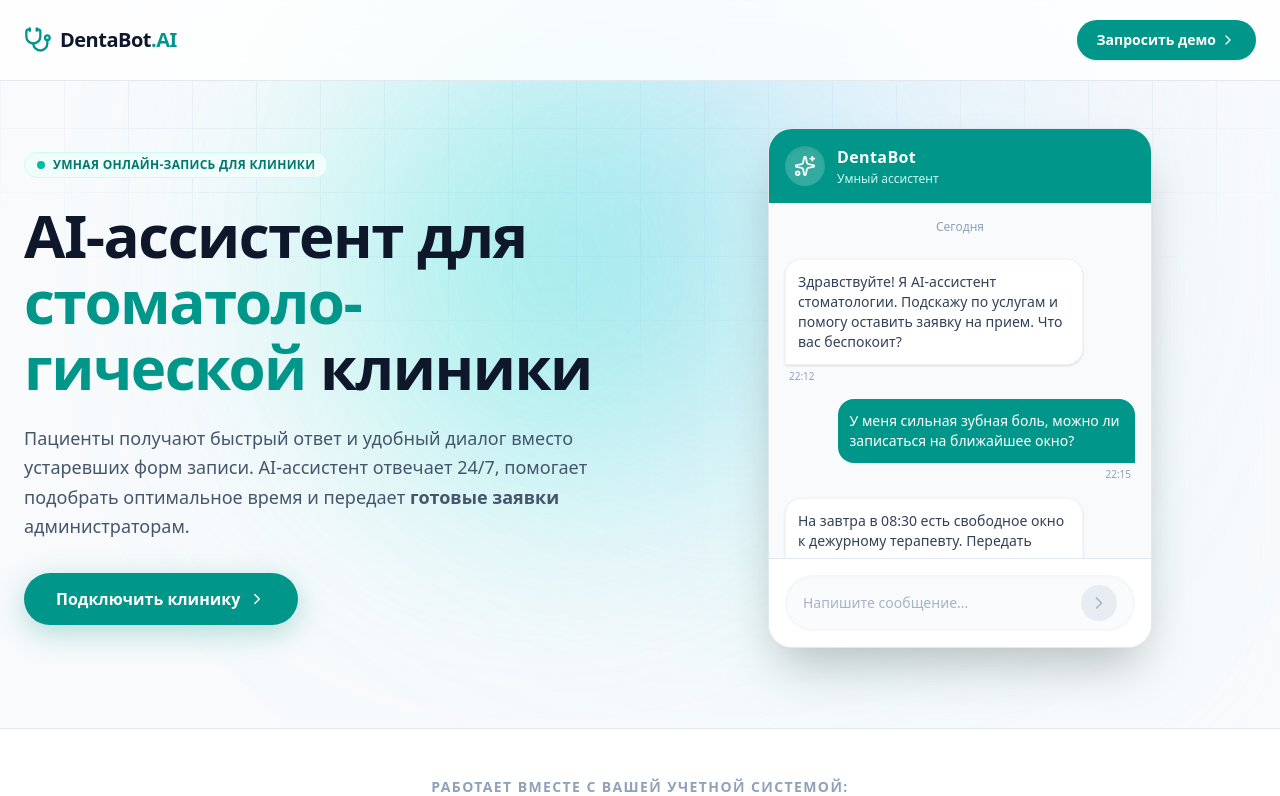
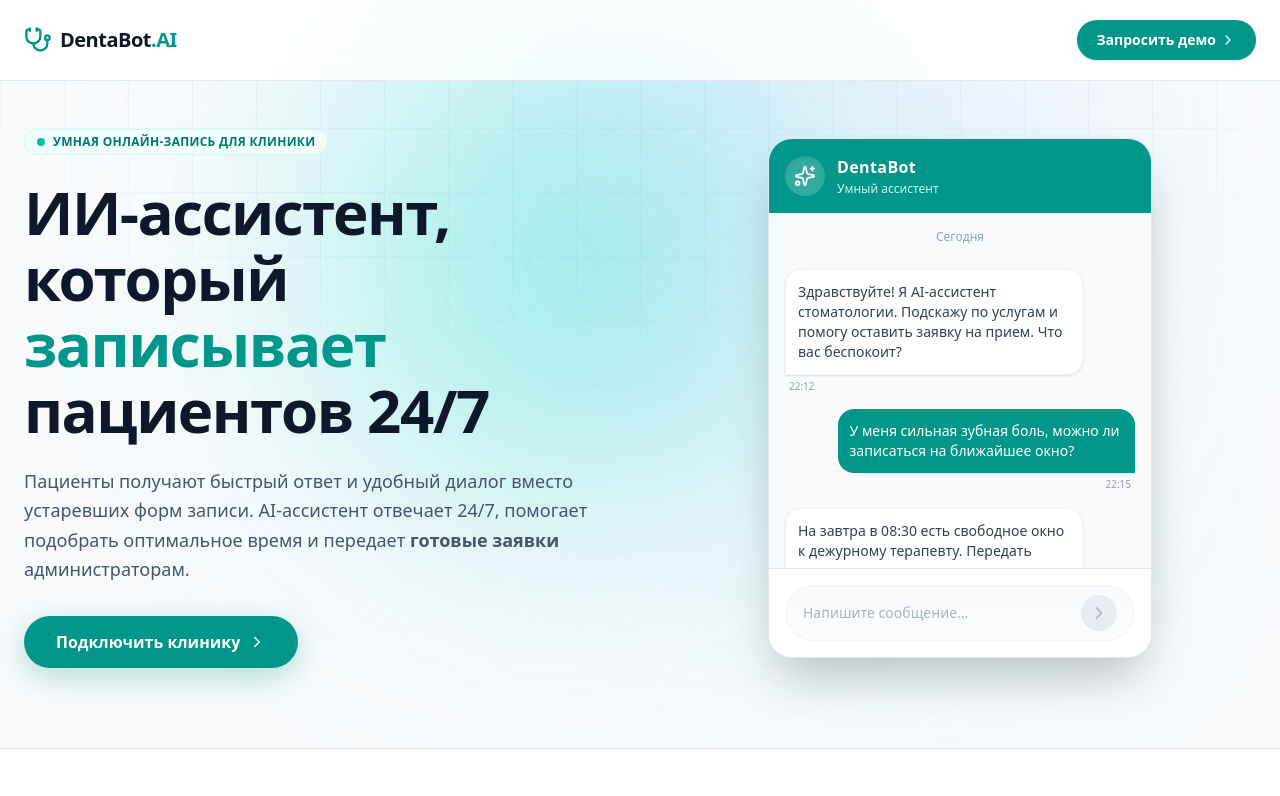
Before and after one commit to rarkomarovic-maker/clinics1, a React (Vite) app: page / in a window 1280 px wide. Shown: the top 796 px of the page. Built offline with nearby package versions, Linux system fonts and the light colour scheme.

Commit message:
Add files via upload

```diff
--- a/src/App.tsx
+++ b/src/App.tsx
@@ -58,7 +58,7 @@ export default function App() {
               Умная онлайн-запись для клиники
             </div>
             <h1 className="text-4xl sm:text-5xl lg:text-6xl font-extrabold leading-[1.1] tracking-tight mb-6">
-              AI-ассистент для <span className="text-teal-600">стома&shy;толо&shy;гической</span> клиники
+              <span className="whitespace-nowrap">ИИ-ассистент</span>, который <span className="text-teal-600">записывает</span> пациентов 24/7
             </h1>
             <p className="text-lg text-slate-600 mb-8 leading-relaxed">
               Пациенты получают быстрый ответ и удобный диалог вместо устаревших форм записи. AI-ассистент отвечает 24/7, помогает подобрать оптимальное время и передает <b>готовые заявки</b> администраторам.
```
